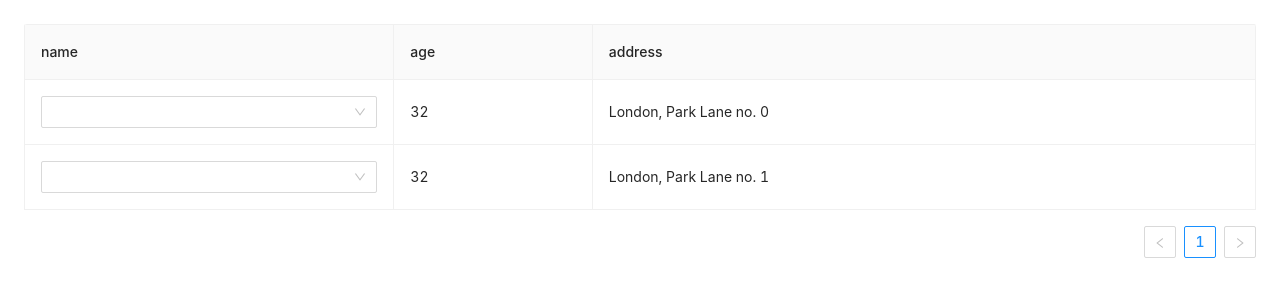
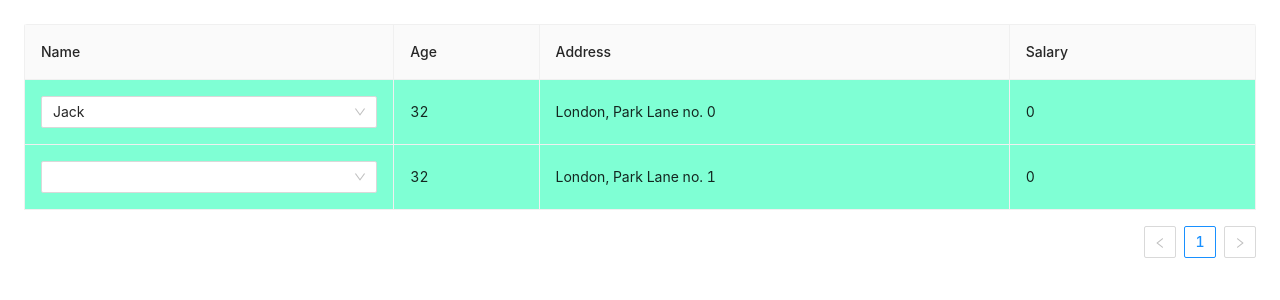
Before and after one commit to kovalenkovpu/antd-editable-table, a React (Create React App) app: page / in a window 1280 px wide. Shown: the top 300 px of the page. Built offline with nearby package versions, Linux system fonts and the light colour scheme.

Commit message:
Introduce TS, final

```diff
--- a/package.json
+++ b/package.json
@@ -9,9 +9,10 @@
   "name": "editable-cells-ant-design-demo",
   "main": "index.js",
   "devDependencies": {
+    "@types/lodash": "^4.14.150",
     "@types/react": "^16.9.34",
     "@types/react-dom": "^16.9.6",
-    "react-scripts": "1.0.0",
+    "react-scripts": "3.4.1",
     "typescript": "^3.8.2"
   },
   "dependencies": {
--- /dev/null
+++ b/src/Table/CellEditors/InputEditor.module.css
@@ -0,0 +1,3 @@
+.input {
+  width: 100%;
+}
--- /dev/null
+++ b/src/Table/CellEditors/InputEditor.tsx
@@ -0,0 +1,38 @@
+import React from "react";
+import Input from "antd/lib/input";
+
+import classes from './InputEditor.module.css';
+import { EditorsProps } from '../types';
+import isEmpty from "lodash/isEmpty";
+
+const InputEditor: React.FC<EditorsProps> = ({
+  dataIndex,
+  record,
+  toggleEdit,
+  handleSave,
+  ...props
+}) => {
+  const onInputSave = (
+    event: React.KeyboardEvent<HTMLInputElement>
+      | React.FocusEvent<HTMLInputElement>
+  ): void => {
+    // Why currentTarget: https://github.com/DefinitelyTyped/DefinitelyTyped/pull/12239
+    const { value } = event.currentTarget;
+    const row = { ...record, [dataIndex]: isEmpty(value) ? '0' : value };
+
+    toggleEdit();
+    handleSave(row);
+  };
+
+  return (
+    <Input
+      className={classes.input}
+      onPressEnter={onInputSave}
+      onBlur={onInputSave}
+      defaultValue={record[dataIndex]}
+      {...props}
+    />
+  );
+};
+
+export default InputEditor;
--- a/src/Table/CellEditors/Select.tsx
+++ /dev/null
@@ -1,34 +0,0 @@
-import React from "react";
-import Select from "antd/lib/select";
-
-import classes from './SelectEditor.module.css';
-import { SelectOption, SelectEditorProps } from '../types';
-
-const SelectEditor: React.FC<SelectEditorProps> = ({ options, onSelect, value, ...props }) =>
-  (
-    <Select
-      className={classes.select}
-      // ref={selectRef}
-      onSelect={onSelect}
-      value={value}
-      // to set what to display as a chosen value (value/label)
-      optionLabelProp="value"
-      {...props}
-    >
-      {
-        options.map((option: SelectOption): React.ReactNode => (
-          <Select.Option
-            key={option.id}
-            value={option.name}
-            // under question, maybe we can do it in more elegant way
-            // needed to pass to higher level the whole chosen option object
-            data-option={option}
-          >
-            {`${option.name}: ${option.born}`}
-          </Select.Option>
-        ))
-      }
-    </Select>
-  );
-
-export default SelectEditor;
--- /dev/null
+++ b/src/Table/CellEditors/SelectEditor.tsx
@@ -0,0 +1,50 @@
+import React from "react";
+import Select from "antd/lib/select";
+
+import classes from './SelectEditor.module.css';
+import { SelectOption, EditorsProps } from '../types';
+import { options } from '../constants';
+
+const SelectEditor: React.FC<EditorsProps> = ({
+  dataIndex,
+  record,
+  toggleEdit,
+  handleSave,
+  ...props
+}) => {
+  const onSave = (value: string): void => {
+    // here we can inject any part of chosen option
+    // because we have an access to option as a second argument in onSave
+    // const value = get(option, 'data-option.name', '');
+    const row = { ...record, [dataIndex]: value };
+
+    toggleEdit();
+    handleSave(row);
+  };
+
+  return (
+    <Select
+      className={classes.select}
+      onSelect={onSave}
+      value={record[dataIndex]}
+      // to set what to display as a chosen value (value/label)
+      optionLabelProp="value"
+      {...props}
+    >
+      {
+        options.map((option: SelectOption): React.ReactNode => (
+          <Select.Option
+            key={option.id}
+            value={option.name}
+            // TODO: under question, maybe we can do it in more elegant way
+            data-option={option}
+          >
+            {`${option.name}: ${option.born}`}
+          </Select.Option>
+        ))
+      }
+    </Select>
+  );
+};
+
+export default SelectEditor;
--- /dev/null
+++ b/src/Table/CellEditors/editorMapper.tsx
@@ -0,0 +1,18 @@
+import React from "react";
+
+import SelectEditor from "./SelectEditor";
+import InputEditor from "./InputEditor";
+import { Editors, EditorsProps } from "../types";
+
+const EDITORS: Editors = {
+  name: SelectEditor,
+  salary: InputEditor,
+};
+
+export const editorMapper = (props: EditorsProps): React.ReactNode => {
+  const Editor: React.ElementType = EDITORS[props.dataIndex];
+
+  return (
+    <Editor {...props} />
+  );
+};
--- a/src/Table/CellRenderers/Select.tsx
+++ b/src/Table/CellRenderers/Select.tsx
@@ -3,6 +3,8 @@ import Select from "antd/lib/select";
 
 import classes from './SelectRenderer.module.css';
 
-const selectRenderer = (name: string): React.ReactNode => <Select className={classes.editableSelect} value={name} />;
+const selectRenderer = (name: string): React.ReactNode => (
+  <Select className={classes.editableSelect} value={name} />
+);
 
 export default selectRenderer;
--- /dev/null
+++ b/src/Table/Table.module.css
@@ -0,0 +1,3 @@
+.tableRow {
+  background-color: aquamarine;
+}
--- a/src/Table/TableCell/index.tsx
+++ b/src/Table/TableCell/index.tsx
@@ -1,10 +1,9 @@
-import React, { useState, useEffect, useRef } from "react";
+import React from "react";
 
-import { options } from '../constants';
-import { AdditionalProps, DataItem } from "../types";
-import SelectEditor from '../CellEditors/Select';
+import { AdditionalCellProps, DataItem } from "../types";
+import { editorMapper } from '../CellEditors/editorMapper';
 
-export const EditableCell: React.FC<AdditionalProps<DataItem>> = ({
+export const EditableCell: React.FC<AdditionalCellProps<DataItem>> = ({
   editable,
   record,
   dataIndex,
@@ -13,31 +12,20 @@ export const EditableCell: React.FC<AdditionalProps<DataItem>> = ({
   ...restProps
 }) => {
   // const selectRef = useRef<HTMLSelectElement>(null);
-  const [editing, setEditing] = useState<boolean>(false);
+  const [editing, setEditing] = React.useState<boolean>(false);
 
   const toggleEdit = (): void => setEditing(!editing);
-
-  const onSave = (value: string): void => {
-    // here we can inject any part of chosen option
-    // because we have an access to option as a second argument in onSave
-    // const value = get(option, 'data-option.name', '');
-    const row = { ...record, [dataIndex]: value };
-
-    console.log(row);
-    toggleEdit();
-    handleSave(row);
-  };
 
   let childNode = children;
 
   if (editable) {
-    childNode = editing ? (
-      <SelectEditor options={options} onSelect={onSave} value={record[dataIndex]}/>
-    ) : (
-      <div onClick={toggleEdit}>
-        {children}
-      </div>
-    );
+    childNode = editing
+      ? editorMapper({ record, dataIndex, toggleEdit, handleSave })
+      : (
+        <div onClick={toggleEdit}>
+          {children}
+        </div>
+      );
   }
 
   return <td {...restProps}>{childNode}</td>;
--- a/src/Table/constants.ts
+++ b/src/Table/constants.ts
@@ -3,38 +3,47 @@ import { DataItem, SelectOption, TableColumnsEditable } from './types';
 
 export const columns: TableColumnsEditable<DataItem> = [
   {
-    title: "name",
+    title: "Name",
     dataIndex: "name",
     width: "30%",
+    // if it's needed to customize component for displaying data
     render: selectRenderer,
     // custom property, doesn't exist on types declaration of antd
     // that's why we extend TableColumn with it creating TableColumnsEditable
     editable: true,
   },
   {
-    title: "age",
+    title: "Age",
     dataIndex: "age",
     editable: false,
   },
   {
-    title: "address",
+    title: "Address",
     dataIndex: "address",
     editable: false,
+  },
+  {
+    title: "Salary",
+    dataIndex: "salary",
+    width: "20%",
+    editable: true,
   }
 ];
 
 export const dataSource: DataItem[] = [
   {
     key: "0",
-    name: '',
+    name: 'Jack',
     age: "32",
-    address: "London, Park Lane no. 0"
+    address: "London, Park Lane no. 0",
+    salary: '0',
   },
   {
     key: "1",
     name: '',
     age: "32",
-    address: "London, Park Lane no. 1"
+    address: "London, Park Lane no. 1",
+    salary: '0',
   }
 ];
 
--- a/src/Table/index.tsx
+++ b/src/Table/index.tsx
@@ -1,21 +1,22 @@
 import React from "react";
 import Table from "antd/lib/table";
 
+import { columns, dataSource } from './constants';
 import EditableCell from './TableCell';
 import EditableRow from './TableRow';
-import { columns, dataSource } from './constants';
-import { DataItem, TableColumnEditable, AdditionalProps } from './types';
+import classes from './Table.module.css';
+import { DataItem, TableColumnEditable, AdditionalCellProps } from './types';
 
 const components = {
   body: {
     row: EditableRow,
-    cell: EditableCell
+    cell: EditableCell,
   }
 };
 
 interface EditableTableState {
   dataSource: DataItem[];
-};
+}
 
 export default class EditableTable extends React.Component<{}, EditableTableState> {
   state = {
@@ -31,7 +32,7 @@ export default class EditableTable extends React.Component<{}, EditableTableStat
       ...col,
       // onCell is called to extend props for the cell
       // it's 'additionalProps' prop on Cell props level
-      onCell: (record: DataItem): AdditionalProps<DataItem> => ({
+      onCell: (record: DataItem): AdditionalCellProps<DataItem> => ({
         record,
         editable: col.editable,
         dataIndex: col.dataIndex,
@@ -50,7 +51,7 @@ export default class EditableTable extends React.Component<{}, EditableTableStat
     newData.splice(index, 1, row);
 
     this.setState({
-      dataSource: newData
+      dataSource: newData,
     });
 
     // setState(...) might be replaced with any other additional calls;
@@ -64,7 +65,7 @@ export default class EditableTable extends React.Component<{}, EditableTableStat
       <Table
         components={components}
         columns={this.columns}
-        rowClassName={() => "editable-row"}
+        rowClassName={classes.tableRow}
         dataSource={this.state.dataSource}
         bordered
       />
```
Also changed, not shown: src/Table/types.ts (+24 -23 lines), 2 other files (tests, documents, lock files or other folders).
